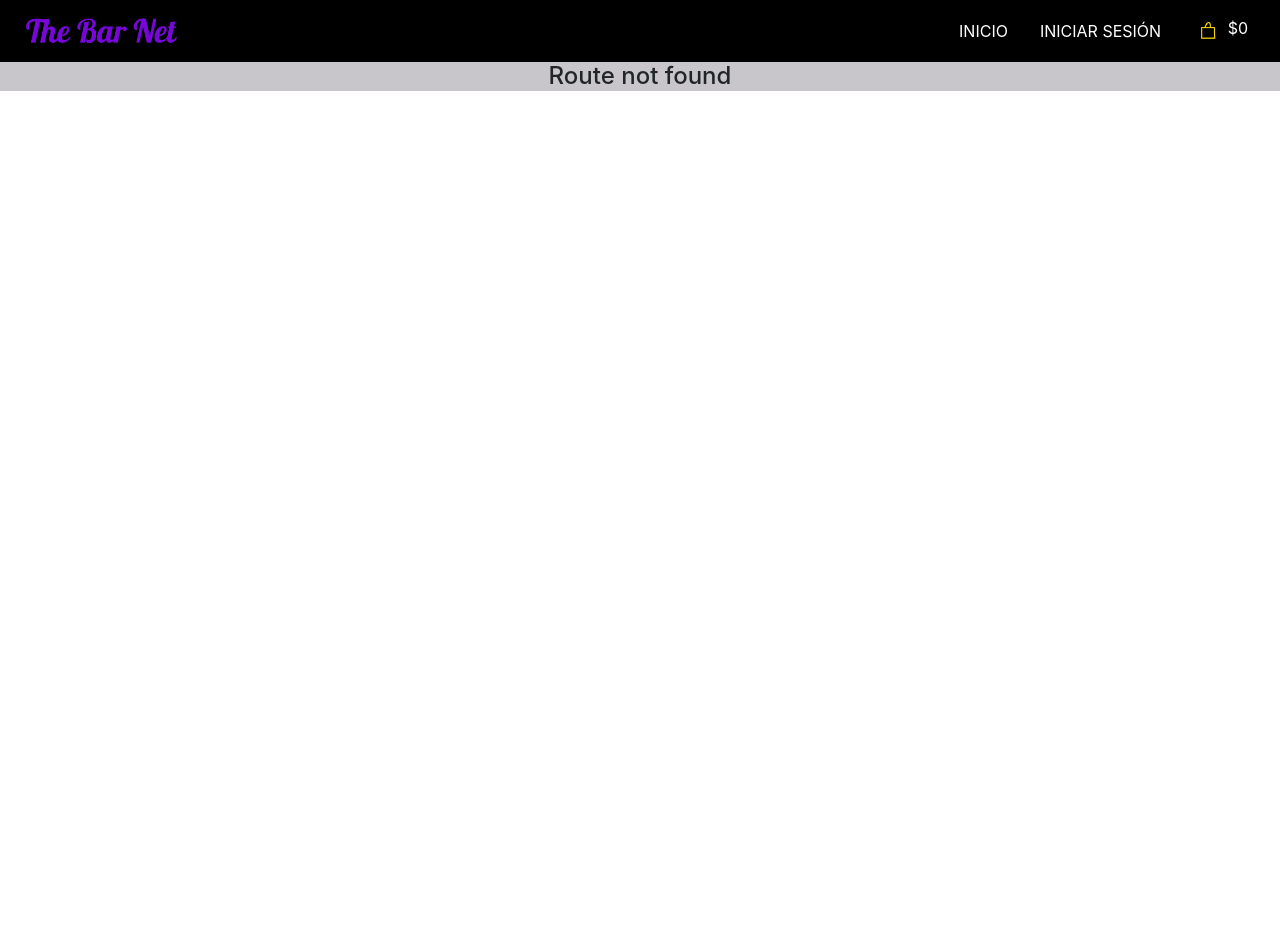
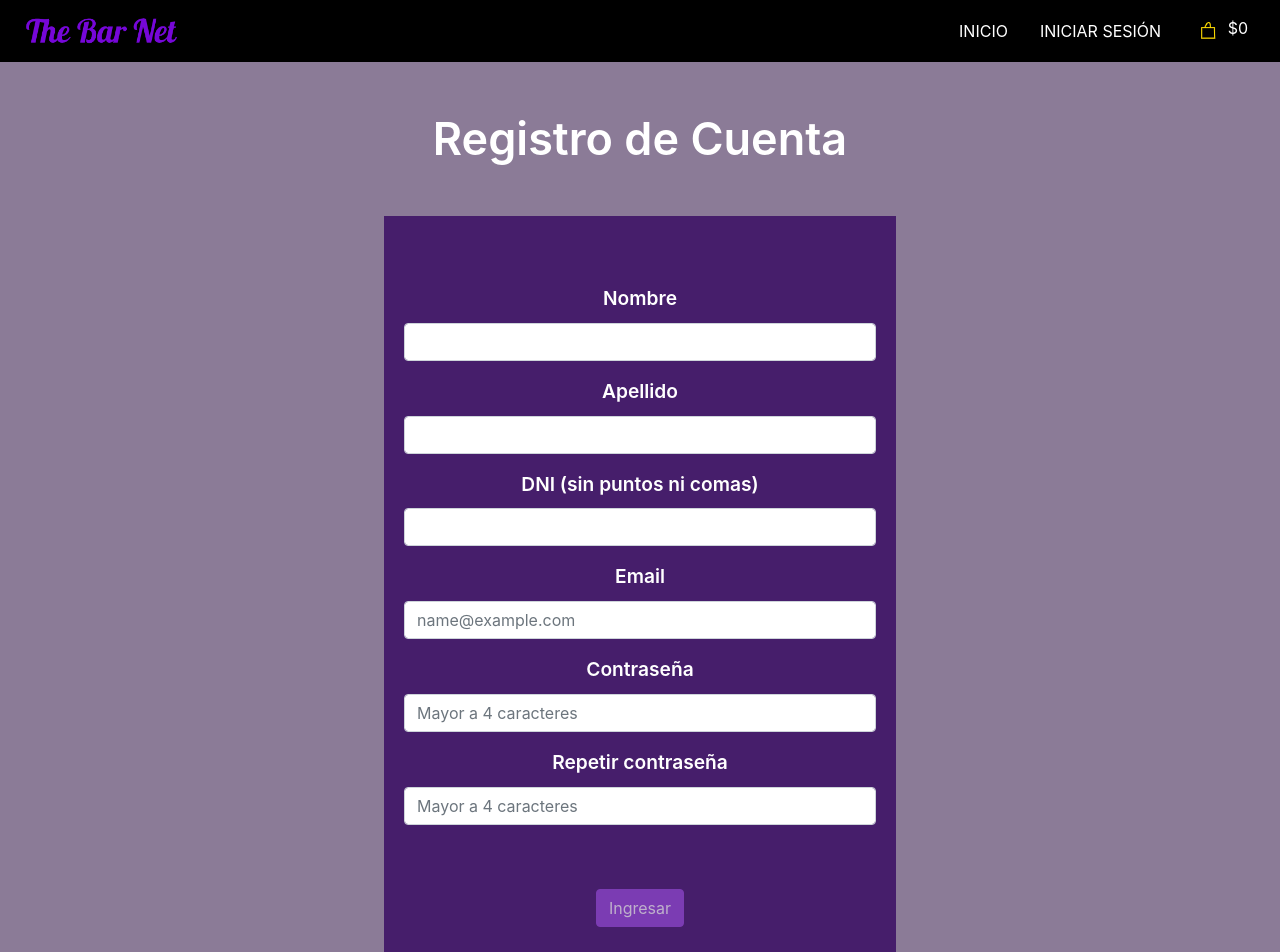
Before and after one commit to micaelasaez/PPSI_2021, a React (Create React App) app in the folder the-bar-net/: page /sign-up in a window 1280 px wide. Before the commit this address led to /not-found. Shown: the top 952 px of the page. Before the commit the page ends 800 px from the top, so only its background shows below. Built offline with nearby package versions, Linux system fonts and the light colour scheme.

Commit message:
sign up page and login logic

```diff
--- a/the-bar-net/src/App.css
+++ b/the-bar-net/src/App.css
@@ -1,6 +1,6 @@
 .App {
   text-align: center;
-  background-color: #c8c6ca;
+  background-color: #8b7b97;
 }
 
 .App-logo {
--- a/the-bar-net/src/App.js
+++ b/the-bar-net/src/App.js
@@ -10,6 +10,7 @@ import NewProduct from './components/NewProduct';
 import { TheNetBarContextConsumer } from './components/context/TheNetBarContext';
 import { Header } from './components/Header';
 import ShowProductos from './components/pages/ShowProductos';
+import SignUp from './components/pages/SignUp';
 
 function App() {
 
@@ -27,6 +28,9 @@ function App() {
         </Route>
         <Route path="/login">
           <Login />
+        </Route>
+        <Route path="/sign-up">
+          <SignUp />
         </Route>
         <Route path="/new-product">
           <NewProduct />
--- a/the-bar-net/src/components/pages/Login.jsx
+++ b/the-bar-net/src/components/pages/Login.jsx
@@ -2,12 +2,22 @@ import React, { useCallback, useEffect, useState } from 'react';
 import '../styles.css';
 import Form from 'react-bootstrap/Form';
 import Button from 'react-bootstrap/Button';
+import Nav from 'react-bootstrap/Nav';
 import { TheNetBarContextConsumer } from '../context/TheNetBarContext';
 import { useHistory } from 'react-router';
+
+const validateEmail = (mail) => {
+    if (/^[a-zA-Z0-9.!#$%&'*+/=?^_`{|}~-]+@[a-zA-Z0-9-]+(?:\.[a-zA-Z0-9-]+)*$/.test(mail)) {
+        return true;
+    }
+    return false;
+}
 
 export default function Login() {
     const [email, setEmail] = useState("");
     const [password, setPassword] = useState("");
+    const [mailError, setMailError] = useState(false);
+    const [tryAgainText, setTryAgainText] = useState(false);
     const [submitDisabled, setSubmitDisabled] = useState(true);
     const history = useHistory();
 
@@ -28,7 +38,11 @@ export default function Login() {
     }, [setEmail, setPassword]);
 
     useEffect(() => {
-        if (email !== "" && password !== "") {
+        const validPass = password.length > 4;
+        const validMail = validateEmail(email);
+        setMailError(validMail);
+
+        if (validMail && validPass) {
             setSubmitDisabled(false);
         } else {
             setSubmitDisabled(true);
@@ -37,20 +51,35 @@ export default function Login() {
 
     return (
         <div style={{ height: "100%" }}>
-            <h1 style={{ marginTop: "50px" }}>Login</h1>
+            <h1 className="login-form-tittle">Iniciar Sesión</h1>
             <Form className="login-form">
+                <br />
+                <br />
                 <Form.Group controlId="formBasicEmail">
-                    <Form.Label>Email</Form.Label>
-                    <Form.Control type="email" name="email" placeholder="Enter email" onChange={handleChange} />
-                    {/* <Form.Text className="text-muted">
-                        some text
-                    </Form.Text> */}
+                    <Form.Label className="login-form-tittles">Email</Form.Label>
+                    <Form.Control
+                        type="email"
+                        name="email"
+                        placeholder="name@example.com"
+                        isValid={mailError}
+                        onChange={handleChange}
+                    />
+                    {(!mailError && email.length > 1) && <Form.Text className="text-muted-personalized">
+                        Ingrese un mail válido.
+                    </Form.Text>}
                 </Form.Group>
 
                 <Form.Group controlId="formBasicPassword">
-                    <Form.Label>Contraseña</Form.Label>
+                    <Form.Label className="login-form-tittles">Contraseña</Form.Label>
                     <Form.Control type="password" name="password" placeholder="Password" onChange={handleChange} />
                 </Form.Group>
+
+                <Form.Text className="text-muted-personalized">
+                    {/* Datos incorrectos, por favor verifique! */}
+                    {tryAgainText}
+                </Form.Text>
+                <br />
+                <br />
                 <TheNetBarContextConsumer>
                     {
                         ({ setIsLogged }) => (
@@ -59,6 +88,11 @@ export default function Login() {
                             </Button>
                         )}
                 </TheNetBarContextConsumer>
+                <br />
+                <br />
+                <Nav.Link href="/sign-up" className={"sign-up"}>
+                    No tenés cuenta? Registrate acá
+                </Nav.Link>
             </Form>
             <br />
             <br />
--- /dev/null
+++ b/the-bar-net/src/components/pages/SignUp.jsx
@@ -0,0 +1,154 @@
+import React, { useCallback, useEffect, useState } from 'react';
+import '../styles.css';
+import Form from 'react-bootstrap/Form';
+import Button from 'react-bootstrap/Button';
+import Nav from 'react-bootstrap/Nav';
+import { TheNetBarContextConsumer } from '../context/TheNetBarContext';
+import { useHistory } from 'react-router';
+
+const validateEmail = (mail) => {
+    if (/^[a-zA-Z0-9.!#$%&'*+/=?^_`{|}~-]+@[a-zA-Z0-9-]+(?:\.[a-zA-Z0-9-]+)*$/.test(mail)) {
+        return true;
+    }
+    return false;
+}
+
+export default function SignUp() {
+    const [name, setName] = useState("");
+    const [surname, setSurname] = useState("");
+    const [dni, setDni] = useState("");
+    const [email, setEmail] = useState("");
+    const [password, setPassword] = useState("");
+    const [passwordRepeat, setPasswordRepeat] = useState("");
+    const [mailError, setMailError] = useState(false);
+    const [passwordError, setPasswordError] = useState("");
+    const [passwordDiferent, setPasswordDifferent] = useState("");
+    const [tryAgainText, setTryAgainText] = useState("");
+    const [submitDisabled, setSubmitDisabled] = useState(true);
+    const history = useHistory();
+
+    const handleSubmit = (setIsLogged) => {
+        if (!submitDisabled) {
+            console.log("logged in");
+            setIsLogged(true);
+            history.push("/home");
+        }
+    }
+
+    const handleChange = useCallback((value) => {
+        if (value.target.name === "name") {
+            setName(value.target.value);
+        } else if (value.target.name === "surname") {
+            setSurname(value.target.value);
+        } else if (value.target.name === "email") {
+            setEmail(value.target.value);
+        } else if (value.target.name === "password") {
+            setPassword(value.target.value);
+        } else if (value.target.name === "password-repeat") {
+            setPasswordRepeat(value.target.value);
+        } else if (value.target.name === "dni") {
+            setDni(value.target.value);
+        }
+    }, [setEmail, setPassword]);
+
+    useEffect(() => {
+        const validName = name.length > 1;
+        const validSurname = surname.length > 1;
+        const validDNI = dni.length > 1;
+        const validPass = password.length > 4;
+        setPasswordError(!validPass);
+        const validPassRepeat = password === passwordRepeat;
+        setPasswordDifferent(validPassRepeat);
+        const validMail = validateEmail(email);
+        setMailError(validMail);
+
+        if (validMail && validPass && validName && validSurname && validDNI && validPassRepeat) {
+            setSubmitDisabled(false);
+        } else {
+            setSubmitDisabled(true);
+        }
+    }, [dni.length, email, name.length, password, passwordRepeat, setSubmitDisabled, surname.length]);
+
+
+    return (
+        <div style={{ height: "100%" }}>
+            <h1 className="login-form-tittle">Registro de Cuenta</h1>
+            <Form className="login-form">
+                <br />
+                <br />
+                <Form.Group controlId="formBasicEmail" className="inline-name-surname">
+                    <Form.Label className="login-form-tittles">Nombre</Form.Label>
+                    <Form.Control type="text" name="name" placeholder="" onChange={handleChange} />
+                </Form.Group>
+                <Form.Group>
+                    <Form.Label className="login-form-tittles">Apellido</Form.Label>
+                    <Form.Control type="text" name="surname" placeholder="" onChange={handleChange} />
+                </Form.Group>
+                <Form.Group>
+                    <Form.Label className="login-form-tittles">DNI (sin puntos ni comas)</Form.Label>
+                    <Form.Control type="number" name="dni" placeholder="" onChange={handleChange} />
+                </Form.Group>
+
+                <Form.Group controlId="formBasicEmail">
+                    <Form.Label className="login-form-tittles">Email</Form.Label>
+                    <Form.Control
+                        type="email"
+                        name="email"
+                        placeholder="name@example.com"
+                        isValid={mailError}
+                        onChange={handleChange}
+                    />
+                    {(!mailError && email.length > 1) && <Form.Text className="text-muted-personalized">
+                        Ingrese un mail válido.
+                    </Form.Text>}
+                </Form.Group>
+                <Form.Group controlId="formBasicPassword">
+                    <Form.Label className="login-form-tittles">Contraseña</Form.Label>
+                    <Form.Control type="password" name="password" placeholder="Mayor a 4 caracteres" onChange={handleChange} />
+                    {(passwordError && password.length > 1) && <Form.Text className="text-muted-personalized">
+                        Ingrese una contraseña con más de 4 caracteres.
+                    </Form.Text>}
+                </Form.Group>
+                <Form.Group controlId="formBasicPassword">
+                    <Form.Label className="login-form-tittles">Repetir contraseña</Form.Label>
+                    <Form.Control type="password" name="password-repeat" placeholder="Mayor a 4 caracteres" onChange={handleChange} />
+                    {(!passwordDiferent && passwordRepeat.length > 1) && <Form.Text className="text-muted-personalized">
+                        Las contraseñas no coinciden.
+                    </Form.Text>}
+                    {(passwordError && password.length > 1) && <Form.Text className="text-muted-personalized">
+                        Ingrese una contraseña con más de 4 caracteres.
+                    </Form.Text>}
+                </Form.Group>
+
+                <Form.Text className="text-muted-personalized">
+                    {/* Datos incorrectos, por favor verifique! */}
+                    {tryAgainText}
+                </Form.Text>
+                <br />
+                <br />
+                <TheNetBarContextConsumer>
+                    {
+                        ({ setIsLogged }) => (
+                            <Button onClick={() => handleSubmit(setIsLogged)} disabled={submitDisabled} className="personalized-button">
+                                Ingresar
+                            </Button>
+                        )}
+                </TheNetBarContextConsumer>
+                <br />
+                <br />
+                <Nav.Link href="/sign-up" className={"sign-up"}>
+                    No tenés cuenta? Registrate acá
+                </Nav.Link>
+            </Form>
+            <br />
+            <br />
+            <br />
+            <br />
+            <br />
+            <br />
+            <br />
+            <br />
+            <br />
+        </div>
+    )
+}
--- a/the-bar-net/src/components/styles.css
+++ b/the-bar-net/src/components/styles.css
@@ -19,8 +19,34 @@
     width: 40%;
     padding: 20px;
     margin: auto;
-    margin-top: 100px;
+    margin-top: 50px;
     /* background-color: #d4bcec; */
+    background-color: #461e6b;
+}
+.login-form-tittle {
+    color: white;
+    font-size: 45px;
+    margin-bottom: 10px;
+    font-weight: 600;
+    margin-top: 50px;
+}
+.login-form-tittles {
+    color: white;
+    font-size: larger;
+    margin-bottom: 10px;
+    font-weight: 600;
+}
+.text-muted-personalized {
+    color: #bd2130 !important;
+    background: #000000;
+}
+.sign-up {
+    color: white;
+    font-weight: 700;
+}
+.sign-up:hover {
+    color: #0056b3;
+    text-decoration: underline;
 }
 .personalized-button {
     background-color: #7607d8 !important;
```
